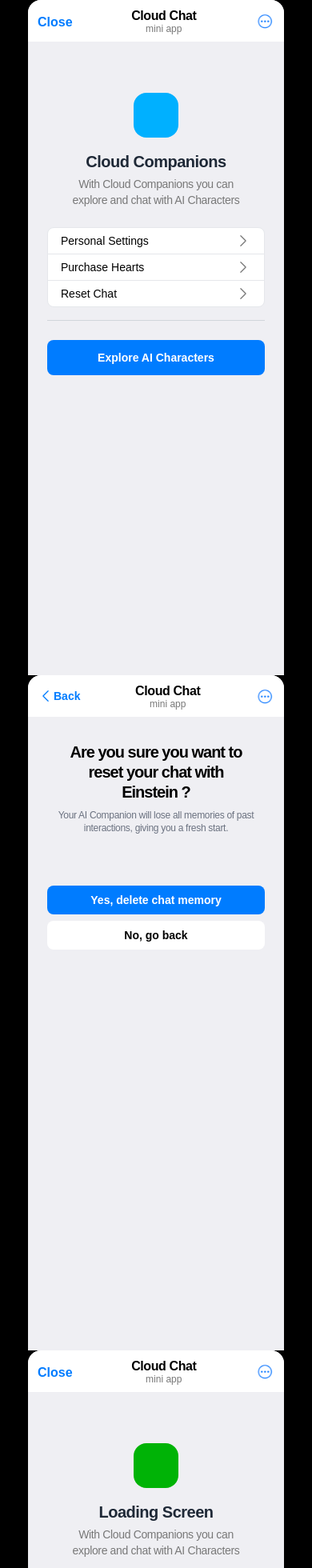
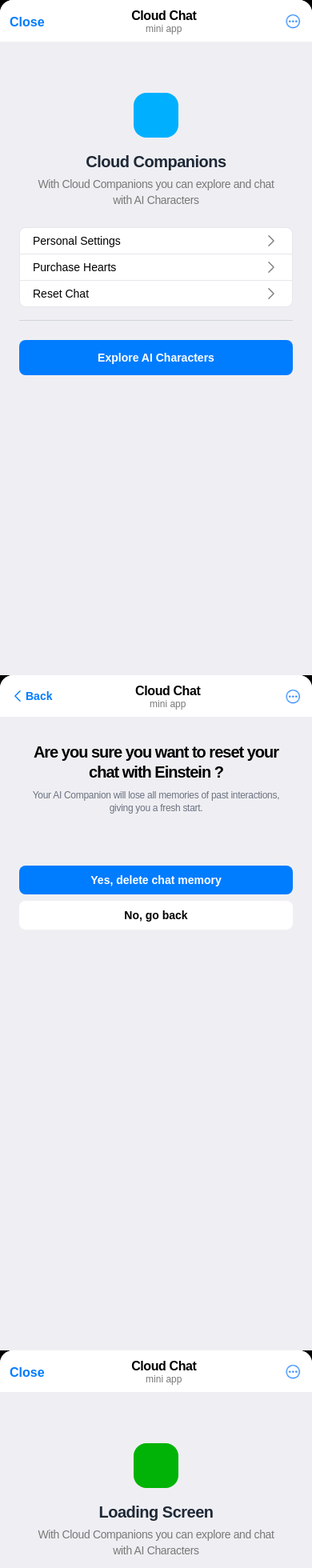
Before and after one commit to sda34495/companion-tele-app, a Next.js app: page / in a window 390 px wide. Shown: the top 1960 px of the page at 80% size. Built offline with nearby package versions, Linux system fonts and the light colour scheme.

Commit message:
fix: width

```diff
--- a/app/components/Homepage.tsx
+++ b/app/components/Homepage.tsx
@@ -4,7 +4,7 @@ import React from "react";
 const CloudChat: React.FC = () => {
   return (
     <div className="flex flex-col justify-center min-h-screen  ">
-      <div className="bg-[#efeff3]  w-full mx-auto rounded-t-2xl max-w-xs  flex-grow">
+      <div className="bg-[#efeff3]  w-full mx-auto rounded-t-2xl sm:max-w-xs  flex-grow">
         <div className=" bg-white rounded-t-2xl flex flex-row justify-between items-center">
         <button className="text-[#007cff] px-3 py-2 mt-1 font-semibold ">Close</button>
           <div className="flex flex-col items-center text-center px-3 py-2">
--- a/app/components/LoadingScreen.tsx
+++ b/app/components/LoadingScreen.tsx
@@ -4,7 +4,7 @@ import React from "react";
 const CloudChat: React.FC = () => {
   return (
     <div className="flex flex-col items-center justify-center min-h-screen ">
-    <div className="bg-[#efeff3]  w-full mx-auto rounded-t-2xl max-w-xs  flex-grow">
+    <div className="bg-[#efeff3]  w-full mx-auto rounded-t-2xl sm:max-w-xs  flex-grow">
     <div className=" bg-white rounded-t-2xl flex flex-row justify-between items-center">
           <button className="text-[#007cff] px-3 py-2 mt-1 font-semibold ">Close</button>
           <div className="flex flex-col items-center text-center px-3 py-2">
--- a/app/components/ResetChat.tsx
+++ b/app/components/ResetChat.tsx
@@ -4,7 +4,7 @@ import React from "react";
 const Explore: React.FC = () => {
   return (
     <div className="flex flex-col items-center justify-center min-h-screen ">
-      <div className="bg-[#efeff3] w-full max-w-xs mx-auto rounded-t-2xl flex-grow">
+      <div className="bg-[#efeff3] w-full sm:max-w-xs mx-auto rounded-t-2xl flex-grow">
         <div className=" bg-white flex flex-row justify-between rounded-t-2xl items-center">
           <div className="px-3  py-2 flex flex-row">
             <svg
--- a/app/detail/components/DetailProfile.tsx
+++ b/app/detail/components/DetailProfile.tsx
@@ -6,7 +6,7 @@ import bgImage from "@/public/Albert_Einstein.jpg";
 const Explore: React.FC = () => {
   return (
     <div className="flex flex-col items-center justify-center min-h-screen ">
-      <div className="bg-[#efeff3] w-full max-w-xs mx-auto flex-grow rounded-t-2xl">
+      <div className="bg-[#efeff3] w-full sm:max-w-xs mx-auto flex-grow rounded-t-2xl">
         <div className="bg-white flex flex-row justify-between rounded-t-2xl items-center">
           <div className="px-3  py-2 flex flex-row">
             <svg
--- a/app/explore/components/Explore.tsx
+++ b/app/explore/components/Explore.tsx
@@ -3,7 +3,7 @@ import React from "react";
 const Explore: React.FC = () => {
   return (
     <div className="flex flex-col items-center justify-center min-h-screen">
-      <div className="bg-white w-full max-w-xs mx-auto flex-grow  rounded-2xl">
+      <div className="bg-white w-full sm:max-w-xs mx-auto flex-grow  rounded-2xl">
         <div className="flex flex-row justify-between items-center">
           <div className="px-3  py-2 flex flex-row">
             <svg
@@ -47,14 +47,16 @@ const Explore: React.FC = () => {
                 Characters
               </p>
             </div>
-            <div className="grid grid-cols-2 gap-4">
+            <div className="grid grid-cols-2 sm:px-0 px-3 gap-4">
               {/* Example Card */}
               {Array.from({ length: 6 }).map((_, index) => (
                 <div
                   key={index}
                   className=" relative bg-white shadow-md rounded-lg overflow-hidden"
                 >
+                  <a href="./detail">
                   <img
+
                     src="./Albert_Einstein.jpg" // Replace with actual image
                     alt="Character"
                     className="w-full rounded-lg h-40 "
@@ -68,6 +70,7 @@ const Explore: React.FC = () => {
                       This is a short description for the AI character.
                     </p>
                   </div>
+                    </a>
                 </div>
               ))}
             </div>
```
